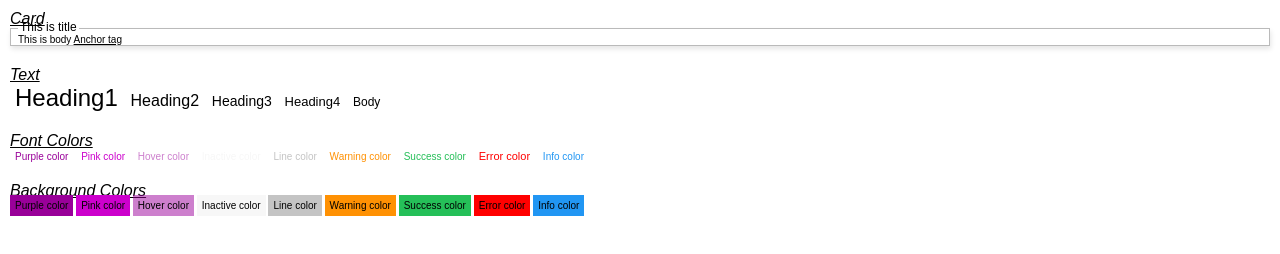
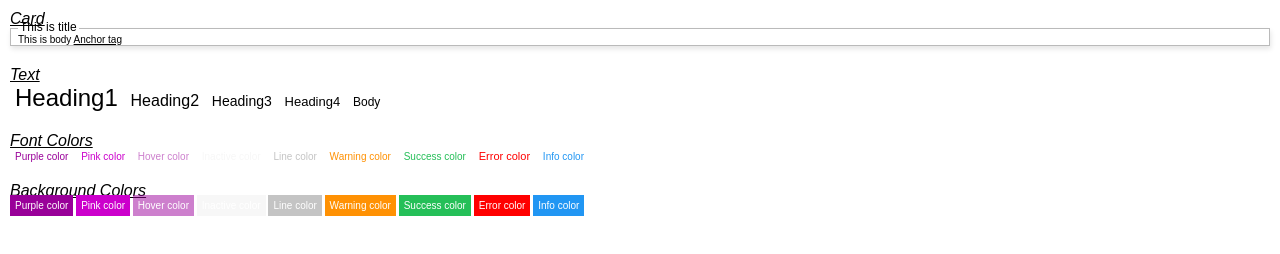
Before and after one commit to malipramod/css-util-lib, a website: page index.html in a window 1280 px wide. Drawn offline with nearby package versions, Linux system fonts and the light colour scheme; files that its build step writes are made by us from their sources.

Commit message:
Add color variations

```diff
--- a/index.html
+++ b/index.html
@@ -51,15 +51,15 @@
     <div>
         <i class="text-h2 text-underline">Background Colors</i>
         <br>
-        <span style="padding: 5px" class="bg-purple">Purple color</span>
-        <span style="padding: 5px" class="bg-pink">Pink color</span>
-        <span style="padding: 5px" class="bg-hover">Hover color</span>
-        <span style="padding: 5px" class="bg-inactive">Inactive color</span>
-        <span style="padding: 5px" class="bg-line">Line color</span>
-        <span style="padding: 5px" class="bg-warning">Warning color</span>
-        <span style="padding: 5px" class="bg-success">Success color</span>
-        <span style="padding: 5px" class="bg-error">Error color</span>
-        <span style="padding: 5px" class="bg-info">Info color</span>
+        <span style="padding: 5px" class="text-white bg-purple">Purple color</span>
+        <span style="padding: 5px" class="text-white bg-pink">Pink color</span>
+        <span style="padding: 5px" class="text-white bg-hover">Hover color</span>
+        <span style="padding: 5px" class="text-white bg-inactive">Inactive color</span>
+        <span style="padding: 5px" class="text-white bg-line">Line color</span>
+        <span style="padding: 5px" class="text-white bg-warning">Warning color</span>
+        <span style="padding: 5px" class="text-white bg-success">Success color</span>
+        <span style="padding: 5px" class="text-white bg-error">Error color</span>
+        <span style="padding: 5px" class="text-white bg-info">Info color</span>
     </div>
 </body>
 
--- a/partials/components/_colors.scss
+++ b/partials/components/_colors.scss
@@ -1,8 +1,28 @@
-@each $key, $val in $colors{
-    #{'.text-' + $key} {
+@each $key, $val in $colors {
+    #{".text-" + $key} {
         color: #{$val};
     }
-    #{'.bg-' + $key} {
+    #{".bg-" + $key} {
         background-color: #{$val};
     }
+
+    //Light variations
+    @for $i from 1 through 9 {
+        #{".text-" + $key + "-light-" + $i} {
+            color: mix(white, $val, $i * 10); //i.e. .text-pink-light-1
+        }
+        #{".bg-" + $key + "-light-" + $i} {
+            background-color: mix(white, $val, $i * 10);
+        }
+    }
+
+    //Dark variations
+    @for $i from 1 through 9 {
+        #{".text-" + $key + "-dark-" + $i} {
+            color: mix(black, $val, $i * 10); //i.e. .text-pink-dark-1
+        }
+        #{".bg-" + $key + "-dark-" + $i} {
+            background-color: mix(black, $val, $i * 10);
+        }
+    }
 }
```
